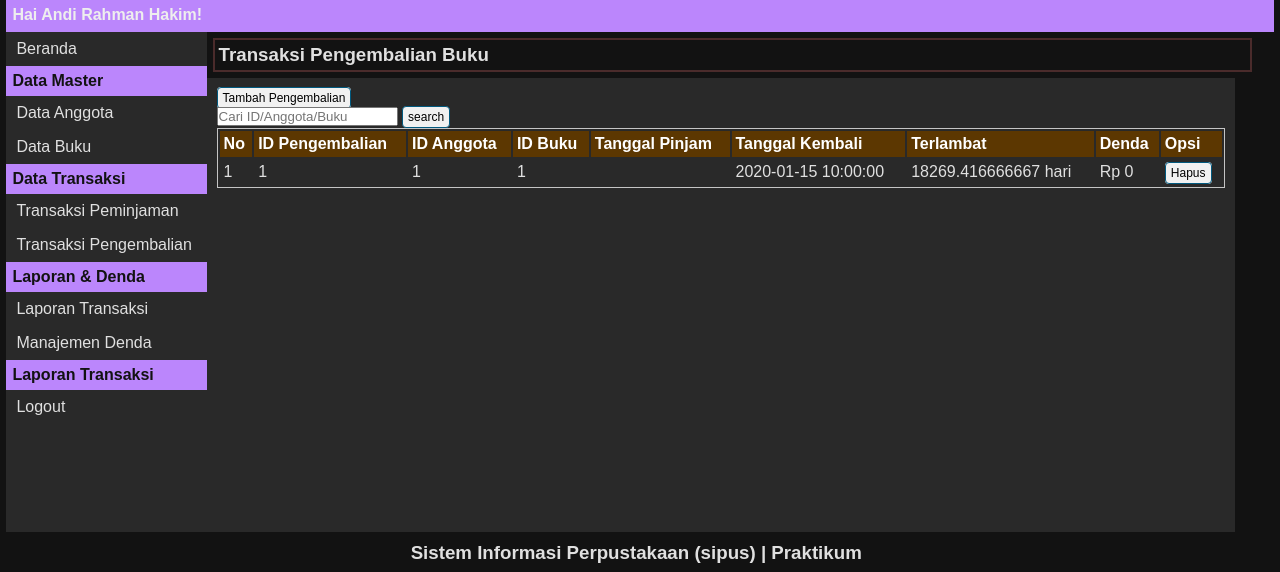
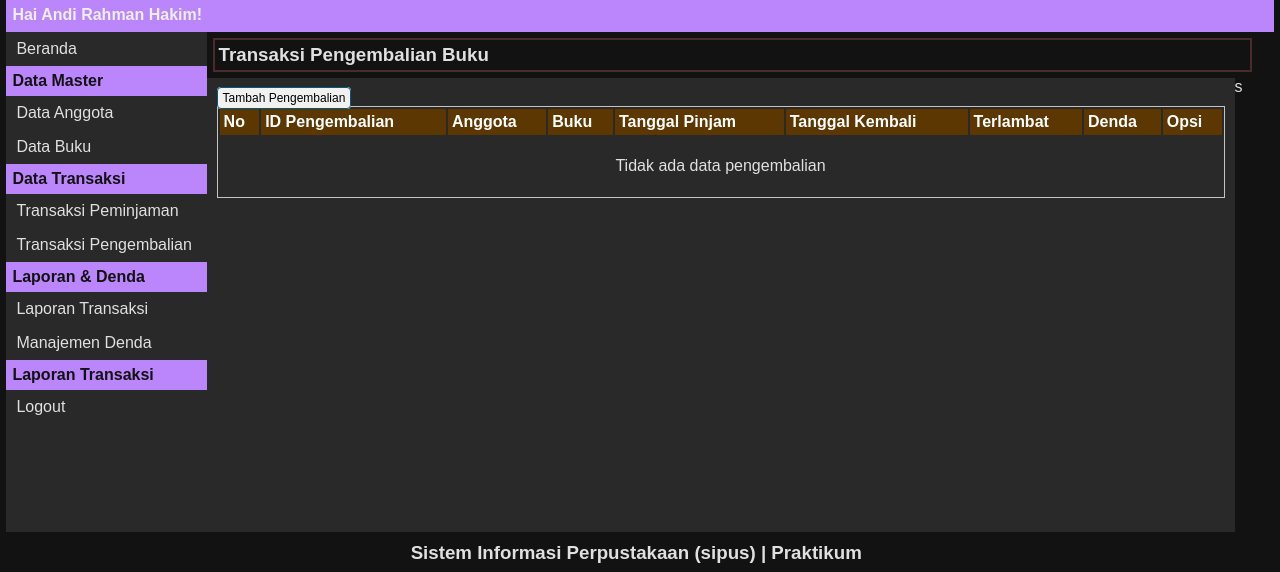
Before and after one commit to Angintarabang/Perpustol, a PHP site: page /index.php?p=transaksi-pengembalian in a window 1280 px wide. Shown: the part 100-672 px from the top of the page. Run offline with PHP 8.4, Linux system fonts and the light colour scheme; a user stored in the database is signed in; data comes from the database, SQL or seed files in the repository; tables that the repository leaves empty or names only in its code hold one stand-in row (values such as "Sample post"); data that the repository does not hold is empty.

Commit message:
style:check anggota pengembalian sdh

```diff
--- a/pages/transaksi-pengembalian.php
+++ b/pages/transaksi-pengembalian.php
@@ -10,17 +10,12 @@ include "koneksi.php";
     <a href="index.php?p=transaksi-pengembalian-input" class="tombol">Tambah Pengembalian</a>
 </div>
 
-<form method="post">
-    <input type="text" name="pencarian" placeholder="Cari ID/Anggota/Buku">
-    <input type="submit" name="search" value="search" class="tombol">
-</form>
-
 <table id="tabel-tampil">
 <tr>
     <th>No</th>
     <th>ID Pengembalian</th>
-    <th>ID Anggota</th>
-    <th>ID Buku</th>
+    <th>Anggota</th>
+    <th>Buku</th>
     <th>Tanggal Pinjam</th>
     <th>Tanggal Kembali</th>
     <th>Terlambat</th>
@@ -29,59 +24,77 @@ include "koneksi.php";
 </tr>
 
 <?php
+// Query untuk mengambil data pengembalian dengan info anggota dan buku
+$sql = "SELECT p.*, a.nama as nama_anggota, a.jeniskelamin, b.judulbuku, t.tglpinjam
+        FROM tbpengembalian p
+        JOIN tbanggota a ON p.idanggota = a.idanggota
+        JOIN tbbuku b ON p.idbuku = b.idbuku
+        LEFT JOIN tbtransaksi t ON p.idanggota = t.idanggota AND p.idbuku = t.idbuku
+        ORDER BY p.idpengembalian DESC";
 
-// tampilkan data pengembalian
-$sql = "SELECT * FROM tbpengembalian ORDER BY idpengembalian DESC";
 $query = mysqli_query($db, $sql);
 
+if(mysqli_num_rows($query) > 0) {
     $nomor = 1;
 
     while ($data = mysqli_fetch_array($query)) {
-
-    // ambil data peminjaman dari tbtransaksi
-    $qpinjam = mysqli_query($db,
-        "SELECT * FROM tbtransaksi
-         WHERE idanggota='$data[idanggota]'
-         AND idbuku='$data[idbuku]'"
-    );
-
-    $pinjam = mysqli_fetch_array($qpinjam);
-
-    $tgl_pinjam = $pinjam['tglpinjam'];
+        $tgl_pinjam = $data['tglpinjam'];
         $tgl_kembali = $data['tglkembali'];
 
-    // hitung selisih
+        // Hitung selisih hari
+        if($tgl_pinjam && $tgl_kembali) {
             $selisih_hari = (strtotime($tgl_kembali) - strtotime($tgl_pinjam)) / (60*60*24);
 
             // ambil aturan denda
             $set = mysqli_query($db, "SELECT * FROM tbdenda WHERE id_setting=1");
+            if(mysqli_num_rows($set) > 0) {
                 $d = mysqli_fetch_array($set);
-
                 $maks_pinjam = $d['maks_hari_pinjam'];
                 $denda_per_hari = $d['denda_per_hari'];
 
                 // hitung keterlambatan
                 $telat = max(0, $selisih_hari - $maks_pinjam);
+            } else {
+                $telat = 0;
+            }
+        } else {
+            $telat = 0;
+        }
 ?>
 <tr>
     <td><?= $nomor++; ?></td>
-    <td><?= $data['idpengembalian']; ?></td>
-    <td><?= $data['idanggota']; ?></td>
-    <td><?= $data['idbuku']; ?></td>
-    <td><?= $tgl_pinjam; ?></td>
-    <td><?= $tgl_kembali; ?></td>
-    <td><?= $telat; ?> hari</td>
-    <td>Rp <?= number_format($data['denda'], 0, ',', '.'); ?></td>
-
+    <td><?= htmlspecialchars($data['idpengembalian']); ?></td>
+    <td>
+        <strong><?= htmlspecialchars($data['idanggota']); ?></strong><br>
+        <?= htmlspecialchars($data['nama_anggota']); ?><br>
+        <small><?= htmlspecialchars($data['jeniskelamin']); ?></small>
+    </td>
+    <td>
+        <strong><?= htmlspecialchars($data['idbuku']); ?></strong><br>
+        <?= htmlspecialchars($data['judulbuku']); ?>
+    </td>
+    <td><?= $tgl_pinjam ? htmlspecialchars($tgl_pinjam) : '-'; ?></td>
+    <td><?= htmlspecialchars($tgl_kembali); ?></td>
+    <td style="color: <?= $telat > 0 ? 'red' : 'green'; ?>; font-weight: bold;">
+        <?= $telat; ?> hari
+    </td>
+    <td style="color: <?= $data['denda'] > 0 ? 'red' : 'green'; ?>; font-weight: bold;">
+        Rp <?= number_format($data['denda'], 0, ',', '.'); ?>
+    </td>
     <td>
         <a class="tombol"
            href="pages/transaksi-pengembalian-hapus.php?id=<?= $data['idpengembalian']; ?>"
-           onclick="return confirm('Hapus data ini?')">
+           onclick="return confirm('Hapus data pengembalian ini?')">
            Hapus
         </a>
     </td>
 </tr>
-<?php } ?>
+<?php
+    }
+} else {
+    echo "<tr><td colspan='9' style='text-align:center; padding:20px;'>Tidak ada data pengembalian</td></tr>";
+}
+?>
 </table>
 
-</div>
+</div>s
```
Also changed, not shown: 1 other file. Lines whose indentation alone changed are shown as unchanged.
